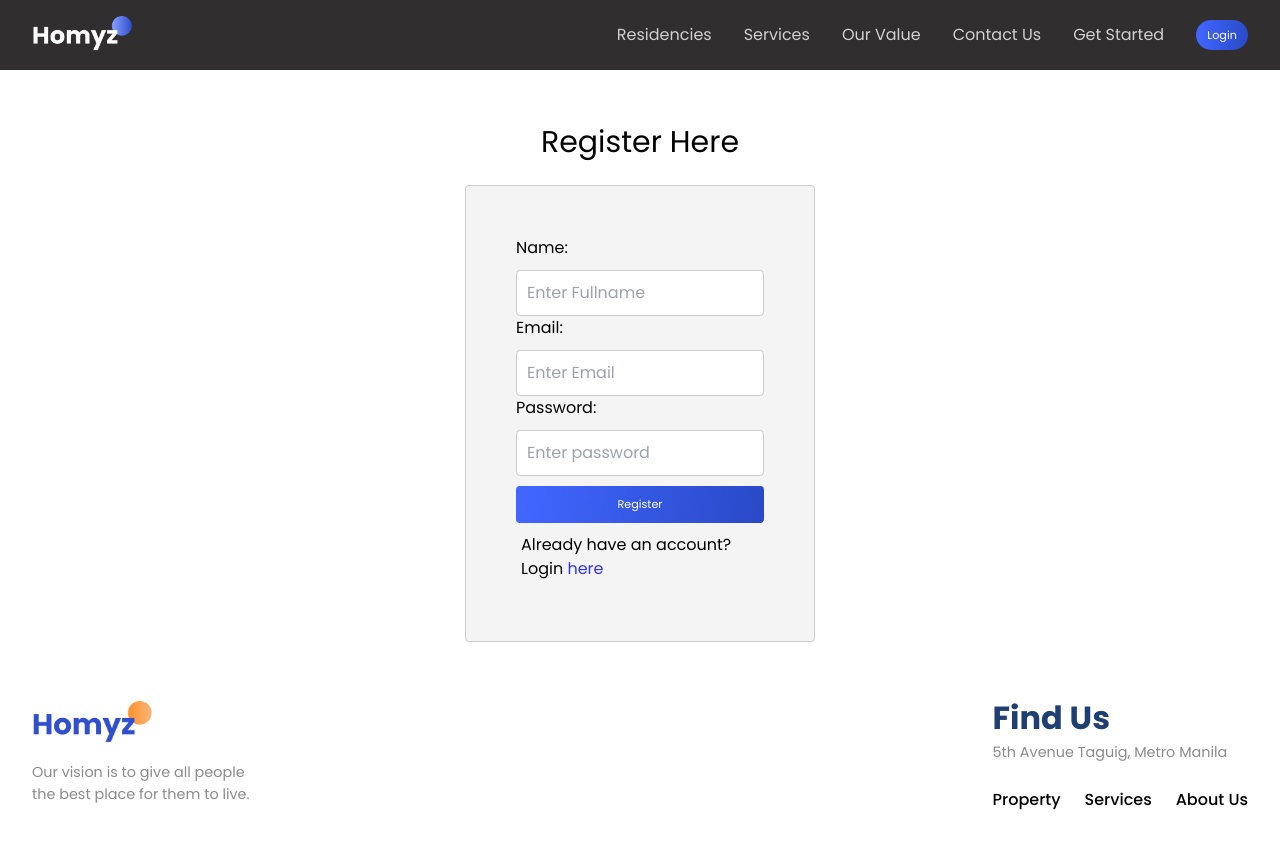
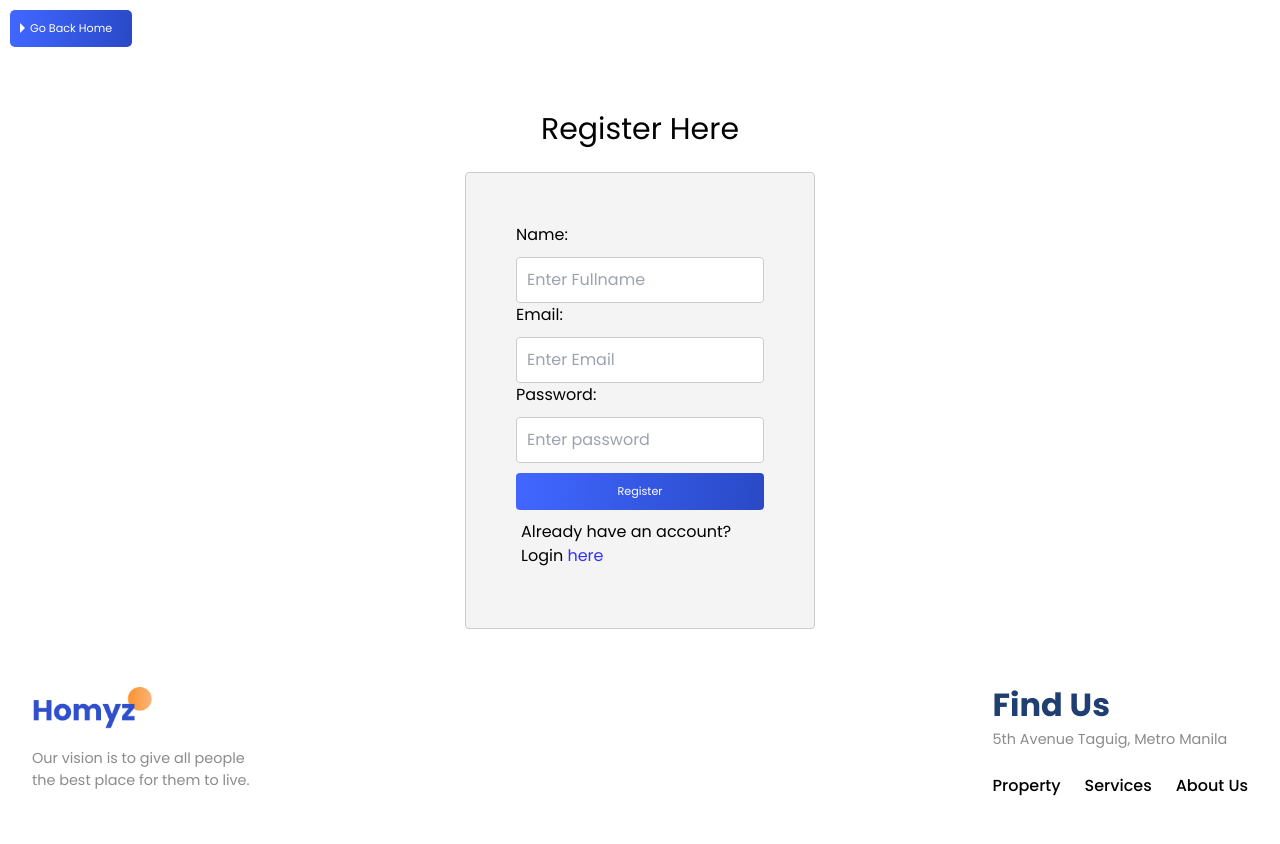
Before and after one commit to blhbhl/mp2-realestate, a React (Vite) app in the folder frontend/: page /register in a window 1280 px wide. Built offline with nearby package versions, Linux system fonts and the light colour scheme.

Commit message:
added go back home button

```diff
--- a/frontend/src/components/Hero/Hero.css
+++ b/frontend/src/components/Hero/Hero.css
@@ -34,18 +34,6 @@
   right: 28%;
   top: -10%;
   z-index: -1;
-}
-.search-bar {
-  background-color: white;
-  border-radius: 5px;
-  border: 3px solid rgba(120, 120, 120, 0.374);
-  padding: 0.5rem 1rem;
-  width: 100%;
-  justify-content: space-between;
-}
-.search-bar > input {
-  border: none;
-  outline: none;
 }
 .stats{
     width: 100%;
--- a/frontend/src/components/Hero/Hero.jsx
+++ b/frontend/src/components/Hero/Hero.jsx
@@ -40,13 +40,6 @@ const Hero = () => {
             <span>Forget all difficulties in finding a residence for you</span>
           </div>
 
-          <div className="flexCenter search-bar">
-            <HiLocationMarker color="var(--blue)" size={25} />
-            <input type="text"
-              value={searchQuery}
-              onChange={handleSearchChange}/>
-            <button className="button" onClick={handleSearchClick}>Search</button>
-          </div>
 
           <div className="flexCenter stats">
             <div className="flexColCenter stat">
--- a/frontend/src/components/Seller/Seller.jsx
+++ b/frontend/src/components/Seller/Seller.jsx
@@ -1,7 +1,7 @@
   import React, { useState } from "react";
   import "./Seller.css";
   import axios from "axios";
-  import { useNavigate } from "react-router-dom";
+  import { useNavigate, Link } from "react-router-dom";
   import Validation from "./SellerValidation";
 
   const Seller = () => {
@@ -101,6 +101,9 @@
 
     return (
       <section className="for-sale" id="sale">
+        <Link to={"/"}>
+        <button className='home-button'>Go Back Home</button>
+        </Link>
         <div id="sale" className="s-wrapper">
           <div className="paddings innercd Width r-container">
             <p className="orangeText p-marg">Sell A Home</p>
@@ -130,7 +133,7 @@
                     <span className="span-red">{errors.email}</span>
                   )}
 
-                  <label>Propperty Name:</label>
+                  <label>Property Name:</label>
                   <input
                     type="prop"
                     name="propertyName"
--- a/frontend/src/index.css
+++ b/frontend/src/index.css
@@ -130,3 +130,37 @@ a {
   cursor: pointer;
   transform: scale(1.1);
 }
+
+/* Styles for the Go Back Home button */
+.home-button {
+  display: inline-block;
+  padding: 10px 20px;
+  background-color: #007bff;
+  color: #fff;
+  text-decoration: none;
+  border-radius: 5px;
+  position: relative;
+  overflow: hidden;
+  margin: 10px;
+  margin-left: 10px;
+}
+
+.home-button:hover {
+  background-color: #0056b3;
+  cursor: pointer;
+  transform: scale(1.1);
+}
+
+/* Arrow shape */
+.home-button::before {
+  content: '';
+  position: absolute;
+  width: 0;
+  height: 0;
+  top: 50%;
+  left: 10px;
+  transform: translateY(-50%);
+  border-style: solid;
+  border-width: 5px 0 5px 5px;
+  border-color: transparent transparent transparent #fff;
+}
--- a/frontend/src/pages/Login/LoginForm.jsx
+++ b/frontend/src/pages/Login/LoginForm.jsx
@@ -3,9 +3,6 @@ import "./Login.css"
 import { Link, useNavigate } from "react-router-dom";
 import Validation from './LoginValidation';
 import axios from 'axios';
-import Footer from '../../components/Footer/Footer';
-import Header from '../../components/Header/Header';
-
 
 const LoginForm = () => {
   const [values, setValues] = useState({
@@ -41,7 +38,9 @@ const LoginForm = () => {
 
   return (
     <div className='formBody'>
-      <Header/>
+      <Link to={"/"}>
+      <button className='home-button button'>Go Back Home</button>
+      </Link>
       <h2>Login Here</h2>
       <form onSubmit={handleSubmit}  className='login-form'>
         <label htmlFor='email'> Email:</label>
@@ -63,7 +62,6 @@ const LoginForm = () => {
         <button className="button" type="submit" >Login</button>
         <p className='login-p'>Don't have an account yet? Register <Link to="/register"  className='p-link'>here</Link></p>
       </form>
-      <Footer/>
     </div>
   );
 };
--- /dev/null
+++ b/frontend/src/pages/Login/LoginPage.jsx
@@ -0,0 +1,14 @@
+import React from "react";
+import LoginForm from "./LoginForm";
+import Footer from "../../components/Footer/Footer";
+
+const LoginPage = () => {
+  return (
+    <div>
+      <LoginForm />
+      <Footer />
+    </div>
+  );
+};
+
+export default LoginPage;
--- a/frontend/src/pages/Register/RegisterForm.jsx
+++ b/frontend/src/pages/Register/RegisterForm.jsx
@@ -36,7 +36,9 @@ const RegisterForm = () => {
 
   return (
     <div className="formBody">
-      <Header/>
+      <Link to={"/"}>
+      <button className='home-button button'>Go Back Home</button>
+      </Link>
       <h2>Register Here</h2>
       <form onSubmit={handleSubmit} className="register-form">
         <label htmlFor="name">Name:</label>
@@ -47,6 +49,7 @@ const RegisterForm = () => {
           placeholder="Enter Fullname"
         />
         {errors.name && <span className="span-red">{errors.name}</span>}
+
         <label htmlFor="email">Email:</label>
         <input
           type="email"
@@ -55,6 +58,7 @@ const RegisterForm = () => {
           placeholder="Enter Email"
         />
         {errors.email && <span className="span-red">{errors.email}</span>}
+
         <label htmlFor="password">Password:</label>
         <input
           type="password"
@@ -63,6 +67,7 @@ const RegisterForm = () => {
           placeholder="Enter password"
         />
         {errors.password && <span className="span-red">{errors.password}</span>}
+
         <button type="submit" className="button">
           Register
         </button>
@@ -73,7 +78,6 @@ const RegisterForm = () => {
           </Link>
         </p>
       </form>
-      <Footer/>
     </div>
   );
 };
--- /dev/null
+++ b/frontend/src/pages/Register/RegisterPage.jsx
@@ -0,0 +1,14 @@
+import React from 'react'
+import RegisterForm from './RegisterForm'
+import Footer from '../../components/Footer/Footer'
+
+const RegisterPage = () => {
+  return (
+    <div>
+        <RegisterForm/>
+        <Footer/>
+    </div>
+  )
+}
+
+export default RegisterPage
--- a/frontend/src/pages/SellAHome/SellAHome.jsx
+++ b/frontend/src/pages/SellAHome/SellAHome.jsx
@@ -6,7 +6,6 @@ import Seller from "../../components/Seller/Seller";
 const SellAHome = () => {
     return (
         <div>
-            <Header />
             <Seller />
             <Footer />
         </div>
```
Also changed, not shown: frontend/src/main.jsx (+4 -5 lines).
